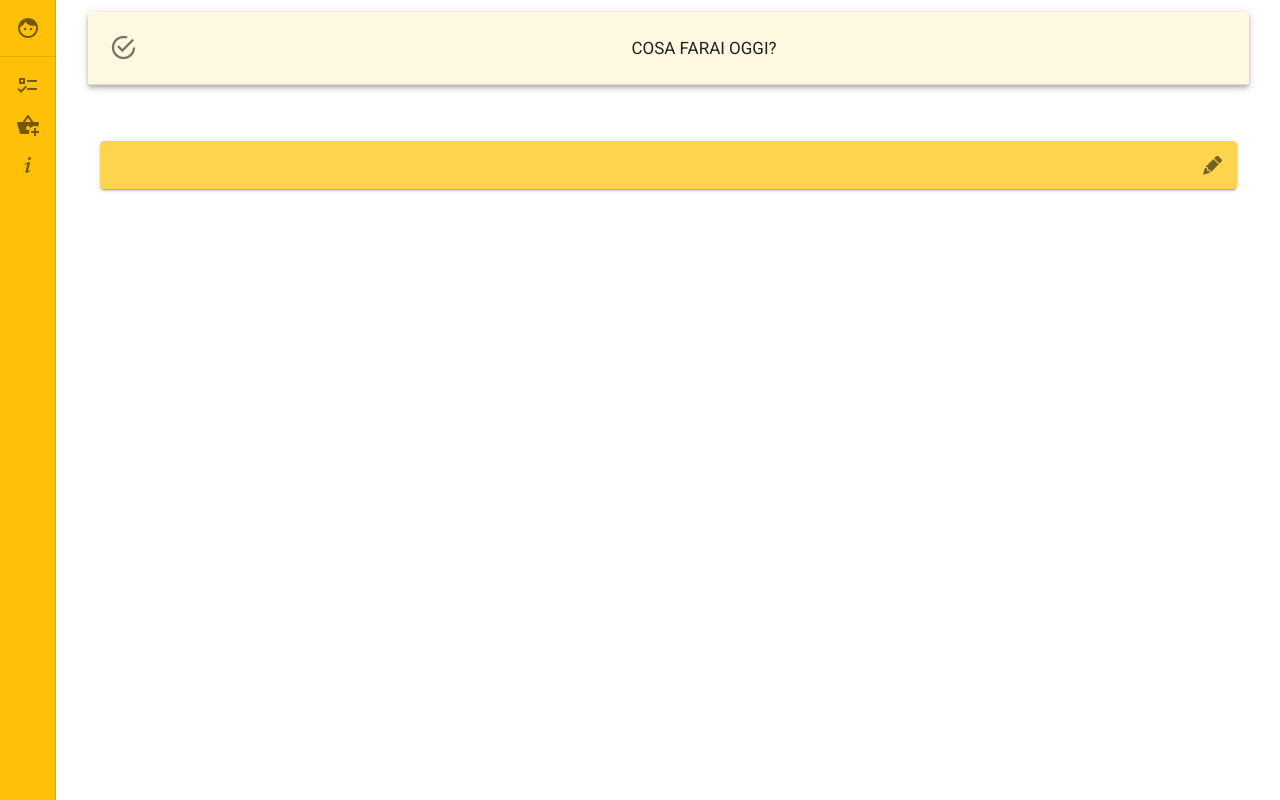
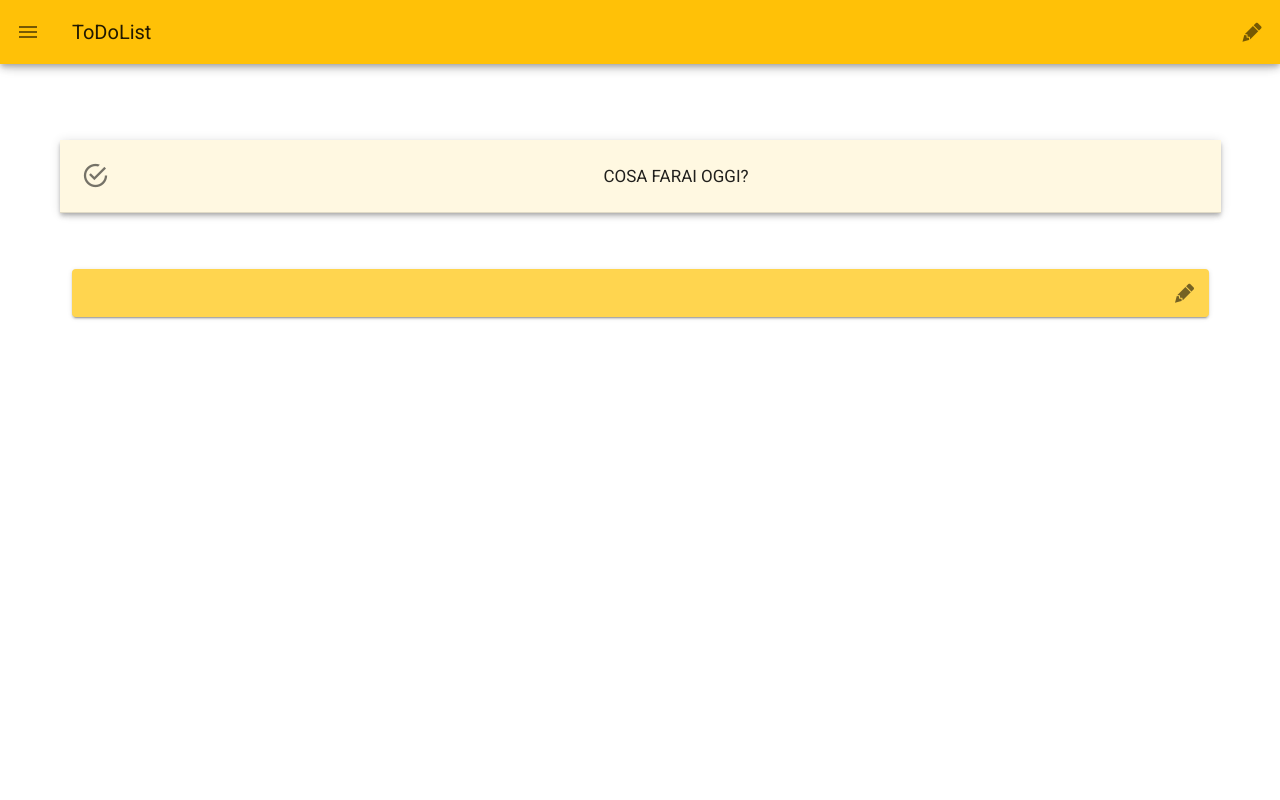
Before and after one commit to DomeT99/ToDoVue, a Vue app: page /#/ in a window 1280 px wide. Built offline with nearby package versions, Linux system fonts and the light colour scheme.

Commit message:
bug fix navbar

```diff
--- a/src/components/AboutSocial.vue
+++ b/src/components/AboutSocial.vue
@@ -6,10 +6,10 @@
           :href="icon.link"
           v-for="icon in icons"
           :key="icon"
-          class="mx-4 text--black"
+          class="mx-3 text--black"
           icon
         >
-          <v-icon size="24px">
+          <v-icon size="22px">
             {{ icon.icona }}
           </v-icon>
         </v-btn>
@@ -28,7 +28,12 @@
       <v-divider></v-divider>
 
       <v-card-text class="text--black">
-        {{ new Date().getFullYear() }} — <strong>Domenico Tenace</strong>
+        {{ new Date().getFullYear() }} —
+        <strong
+          style="cursor: pointer; text-decoration: underline"
+          @click="openPortfolio"
+          >Domenico Tenace</strong
+        >
       </v-card-text>
     </v-card>
   </v-footer>
@@ -40,7 +45,11 @@ export default {
     icons: [
       {
         icona: "mdi-facebook",
-        link: "https://www.facebook.com/domenico.tenace",
+        link: "https://www.facebook.com/domenico.tenace/",
+      },
+      {
+        icona: "mdi-github",
+        link: "https://github.com/DomeT99",
       },
       { icona: "mdi-twitter", link: "https://twitter.com/dome_tena99" },
       {
@@ -50,5 +59,10 @@ export default {
       { icona: "mdi-instagram", link: "https://www.instagram.com/dome_t99/" },
     ],
   }),
+  methods: {
+    openPortfolio() {
+      window.open("https://domet99.github.io/");
+    },
+  },
 };
 </script>
--- a/src/components/AppNavBar.vue
+++ b/src/components/AppNavBar.vue
@@ -1,10 +1,17 @@
 <template>
+  <v-main>
+    <v-app-bar elevation="5" color="amber " app>
+      <v-app-bar-nav-icon @click.stop="drawer = !drawer"></v-app-bar-nav-icon>
+
+      <v-toolbar-title>ToDoList</v-toolbar-title>
+
+      <v-spacer></v-spacer>
+      <v-icon>mdi-lead-pencil</v-icon>
+    </v-app-bar>
     <v-navigation-drawer
-    class="amber roboto"
-    permanent
+      class="amber lighten-3 roboto"
       v-model="drawer"
-    :mini-variant.sync="mini"
-    fixed
+      temporary
       app
     >
       <v-list-item class="px-2">
@@ -13,7 +20,7 @@
         </v-list-item-avatar>
 
         <v-list-item-title>Hello User!</v-list-item-title>
-      <v-btn icon @click.stop="mini = !mini">
+        <v-btn icon @click.stop="drawer = !drawer">
           <v-icon>mdi-chevron-left</v-icon>
         </v-btn>
       </v-list-item>
@@ -33,19 +40,19 @@
         </v-list-item>
       </v-list>
     </v-navigation-drawer>
+  </v-main>
 </template>
 
 <script>
 export default {
   data() {
     return {
-      drawer: true,
+      drawer: false,
       items: [
         { title: "List to do", icon: "mdi-format-list-checks", path: "/" },
         { title: "List to buy", icon: "mdi-basket-plus", path: "/tobuy" },
         { title: "About", icon: "mdi-information-variant", path: "/about" },
       ],
-      mini: true,
     };
   },
 };
```
Lines whose indentation alone changed are shown as unchanged.
